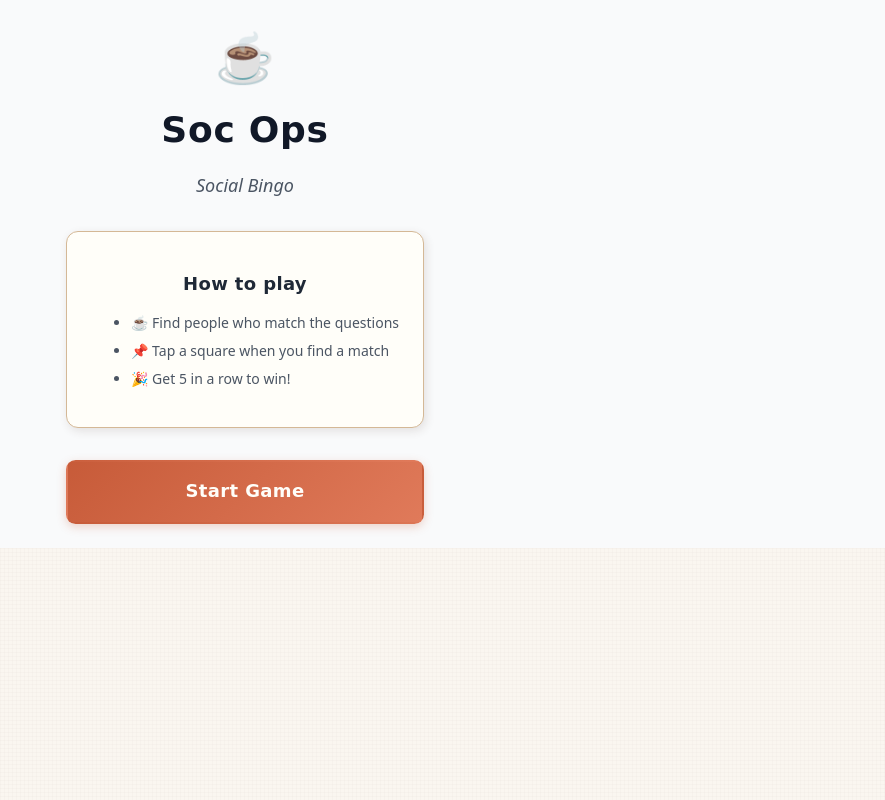
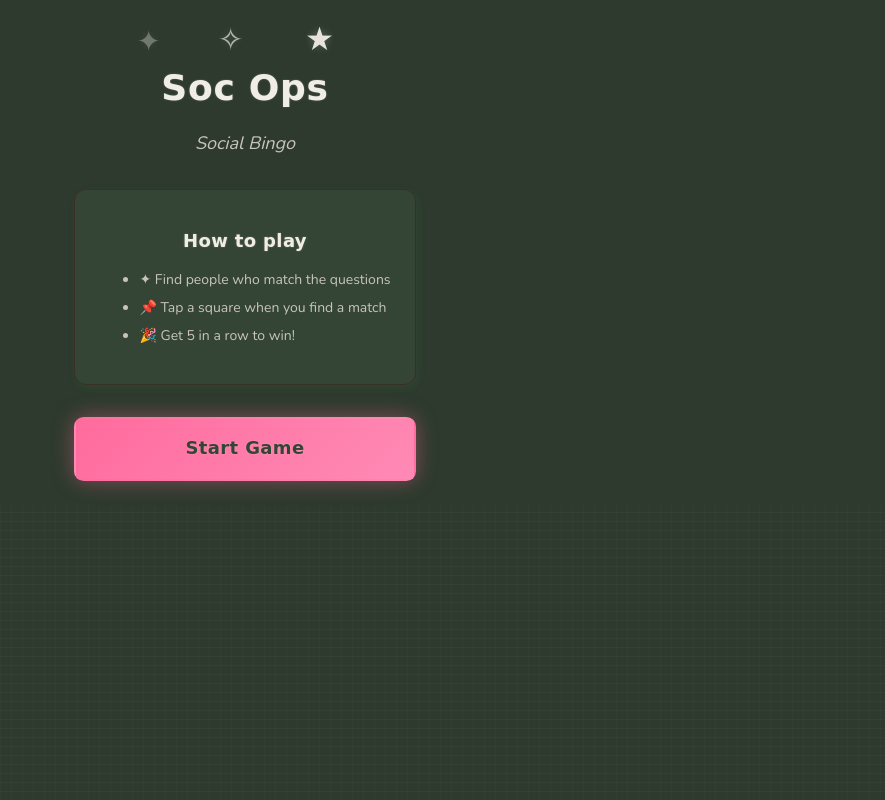
Before and after one commit to dianeshan/my-soc-ops-python, a FastAPI app: page / in a window 1280 px wide. Shown: the whole page, without its empty margins (395-1280 px from the left). Run offline with FastAPI, Linux system fonts and the light colour scheme.

Commit message:
feat: add retro chalkboard diner theme variant styling
Agent-Logs-Url: https://github.com/dianeshan/my-soc-ops-python/sessions/08ba022b-c941-4b44-9e24-e712ddd5c05b

Co-authored-by: dianeshan <59817704+dianeshan@users.noreply.github.com>

```diff
--- a/app/static/css/app.css
+++ b/app/static/css/app.css
@@ -27,23 +27,23 @@
 
 /* --- Design Tokens --- */
 :root {
-    --cream:        #faf6f0;
-    --linen:        #f3ece2;
-    --cork:         #d4b896;
-    --cork-dark:    #b89a72;
-    --espresso:     #3e2723;
-    --espresso-mid: #5d4037;
-    --espresso-light: #8d6e63;
-    --terracotta:   #c75b39;
-    --terracotta-light: #e07a5a;
-    --sage:         #a8c5a0;
-    --sage-dark:    #7da574;
-    --sage-light:   #dcecd8;
-    --mustard:      #d4a843;
-    --mustard-light:#f5e6b8;
-    --mustard-dark: #b8922e;
-    --paper:        #fffef9;
-    --paper-shadow: rgba(62, 39, 35, 0.12);
+    --cream:        #2d3a2d;
+    --linen:        #243024;
+    --cork:         #3a2f25;
+    --cork-dark:    #2a1f15;
+    --espresso:     #f0ede6;
+    --espresso-mid: #c8c4bc;
+    --espresso-light: #9a968e;
+    --terracotta:   #ff6b9d;
+    --terracotta-light: #ff8ab5;
+    --sage:         #22c55e;
+    --sage-dark:    #4ade80;
+    --sage-light:   #1a3a1a;
+    --mustard:      #ffd93d;
+    --mustard-light:#3a3510;
+    --mustard-dark: #ffe066;
+    --paper:        #354535;
+    --paper-shadow: rgba(74, 222, 128, 0.08);
     --overlay:      rgba(62, 39, 35, 0.55);
     --coffee-brown: #6f4e37;
     --coffee-light: #a67c52;
@@ -63,21 +63,21 @@ body {
     -webkit-tap-highlight-color: transparent;
     color: var(--espresso);
     background-color: var(--cream);
-    /* Linen texture */
+    /* Chalk dust texture */
     background-image:
         repeating-linear-gradient(
             0deg,
             transparent,
-            transparent 3px,
-            rgba(62, 39, 35, 0.018) 3px,
-            rgba(62, 39, 35, 0.018) 4px
+            transparent 8px,
+            rgba(240, 237, 230, 0.03) 8px,
+            rgba(240, 237, 230, 0.03) 9px
         ),
         repeating-linear-gradient(
             90deg,
             transparent,
-            transparent 3px,
-            rgba(62, 39, 35, 0.018) 3px,
-            rgba(62, 39, 35, 0.018) 4px
+            transparent 10px,
+            rgba(240, 237, 230, 0.02) 10px,
+            rgba(240, 237, 230, 0.02) 11px
         );
 }
 
@@ -178,6 +178,7 @@ button:disabled {
 .cozy-heading {
     font-family: 'Gaegu', cursive;
     letter-spacing: 0.02em;
+    text-shadow: 0 0 2px rgba(240, 237, 230, 0.3);
 }
 
 /* --- Borders & Shadows --- */
@@ -244,27 +245,27 @@ button:active .active\:bg-accent-light { background-color: var(--terracotta-ligh
     border-radius: 0.6rem;
     font-weight: 700;
     letter-spacing: 0.02em;
-    box-shadow: 0 3px 10px rgba(199, 91, 57, 0.25);
+    box-shadow: 0 0 15px rgba(255, 107, 157, 0.3);
     transition: transform 0.15s ease, box-shadow 0.15s ease;
 }
 .btn-cozy:hover {
     transform: translateY(-1px);
-    box-shadow: 0 5px 16px rgba(199, 91, 57, 0.35);
+    box-shadow: 0 0 20px rgba(255, 107, 157, 0.45);
 }
 .btn-cozy:active {
     transform: translateY(0);
-    box-shadow: 0 2px 6px rgba(199, 91, 57, 0.2);
+    box-shadow: 0 0 10px rgba(255, 107, 157, 0.25);
 }
 
 /* --- Cozy Back Button --- */
 .btn-back {
-    color: var(--espresso-light);
+    color: var(--espresso);
     border-radius: 0.4rem;
     transition: color 0.15s ease, background-color 0.15s ease;
 }
 .btn-back:hover {
-    color: var(--espresso);
-    background-color: var(--linen);
+    color: var(--terracotta);
+    background-color: rgba(255, 107, 157, 0.12);
 }
 
 /* --- Cork Board Background --- */
@@ -635,12 +645,44 @@ button:active .active\:bg-accent-light { background-color: var(--terracotta-ligh
 
 .modal-card {
     background: var(--paper);
-    border: 2px solid var(--cork);
+    border: 2px solid var(--terracotta);
     border-radius: 1rem;
     box-shadow:
-        0 0 40px rgba(212, 168, 67, 0.2),
-        0 12px 28px rgba(62, 39, 35, 0.18);
+        0 0 28px rgba(255, 107, 157, 0.25),
+        0 0 44px rgba(74, 222, 128, 0.12);
     animation: modal-pop 0.4s ease-out both;
+}
+
+.landing-cta {
+    animation: diner-neon-pulse 1.8s ease-in-out infinite;
+}
+
+@keyframes diner-neon-pulse {
+    0%, 100% { box-shadow: 0 0 12px rgba(255, 107, 157, 0.25); }
+    50% { box-shadow: 0 0 24px rgba(255, 107, 157, 0.45); }
+}
+
+.chalk-sparkles {
+    position: relative;
+    height: 1.4rem;
+}
+
+.chalk-sparkle {
+    position: absolute;
+    top: 0;
+    color: var(--espresso);
+    opacity: 0.75;
+    text-shadow: 0 0 8px rgba(240, 237, 230, 0.25);
+    animation: chalk-twinkle 2.2s ease-in-out infinite;
+}
+
+.chalk-sparkle:nth-child(1) { left: 18%; animation-delay: 0s; }
+.chalk-sparkle:nth-child(2) { left: 42%; animation-delay: 0.6s; }
+.chalk-sparkle:nth-child(3) { left: 68%; animation-delay: 1.1s; }
+
+@keyframes chalk-twinkle {
+    0%, 100% { opacity: 0.35; transform: translateY(0) scale(0.95); }
+    50% { opacity: 0.95; transform: translateY(-2px) scale(1.08); }
 }
 @keyframes modal-pop {
     0%   { opacity: 0; transform: scale(0.85) translateY(16px); }
@@ -655,7 +697,7 @@ body,
 }
 
 body {
-    font-family: system-ui, -apple-system, sans-serif;
+    font-family: 'Nunito', Georgia, serif;
     -webkit-tap-highlight-color: transparent;
 }
 
@@ -699,26 +741,26 @@ body {
 .mb-8 { margin-bottom: 2rem; }
 .mx-auto { margin-left: auto; margin-right: auto; }
 
-.bg-white { background-color: #ffffff; }
-.bg-gray-50 { background-color: #f9fafb; }
-.bg-gray-100 { background-color: #f3f4f6; }
-.bg-amber-100 { background-color: #fef3c7; }
-.bg-amber-200 { background-color: #fde68a; }
-.bg-accent { background-color: #2563eb; }
-.bg-marked { background-color: #dcfce7; }
+.bg-white { background-color: var(--paper); }
+.bg-gray-50 { background-color: var(--cream); }
+.bg-gray-100 { background-color: var(--linen); }
+.bg-amber-100 { background-color: var(--mustard-light); }
+.bg-amber-200 { background-color: var(--mustard); }
+.bg-accent { background-color: var(--terracotta); }
+.bg-marked { background-color: var(--sage-light); }
 .bg-black\/50 { background-color: rgba(0, 0, 0, 0.5); }
 
-.text-white { color: #ffffff; }
-.text-gray-500 { color: #6b7280; }
-.text-gray-600 { color: #4b5563; }
-.text-gray-700 { color: #374151; }
-.text-gray-800 { color: #1f2937; }
-.text-gray-900 { color: #111827; }
-.text-green-600 { color: #16a34a; }
-.text-green-800 { color: #166534; }
-.text-amber-500 { color: #f59e0b; }
-.text-amber-800 { color: #92400e; }
-.text-amber-900 { color: #78350f; }
+.text-white { color: var(--paper); }
+.text-gray-500 { color: var(--espresso-light); }
+.text-gray-600 { color: var(--espresso-mid); }
+.text-gray-700 { color: var(--espresso-mid); }
+.text-gray-800 { color: var(--espresso); }
+.text-gray-900 { color: var(--espresso); }
+.text-green-600 { color: var(--sage-dark); }
+.text-green-800 { color: var(--sage-dark); }
+.text-amber-500 { color: var(--mustard); }
+.text-amber-800 { color: var(--mustard-dark); }
+.text-amber-900 { color: var(--espresso); }
 
 .text-xs { font-size: 0.75rem; line-height: 1rem; }
 .text-sm { font-size: 0.875rem; line-height: 1.25rem; }
--- a/app/templates/components/bingo_modal.html
+++ b/app/templates/components/bingo_modal.html
@@ -23,8 +23,8 @@
             <div class="coffee-saucer"></div>
         </div>
 
-        <h2 class="text-3xl font-bold cozy-heading mb-2" style="color: var(--mustard-dark);">BINGO!</h2>
-        <p class="text-gray-600 mb-6" style="font-style: italic;">You completed a line! Enjoy your coffee ☕</p>
+        <h2 class="text-3xl font-bold cozy-heading mb-2" style="color: var(--mustard-dark); text-shadow: 0 0 10px rgba(255, 217, 61, 0.35);">BINGO!</h2>
+        <p class="text-gray-600 mb-6" style="font-style: italic; color: var(--espresso-mid);">You completed a line! Enjoy your coffee ☕</p>
 
         <button
             hx-post="/dismiss-modal"
--- a/app/templates/components/start_screen.html
+++ b/app/templates/components/start_screen.html
@@ -1,14 +1,18 @@
 <div id="game-container">
 <div class="flex flex-col items-center justify-center min-h-full p-6 bg-gray-50 animate-fade-in">
     <div class="text-center max-w-sm">
-        <div class="mb-2" style="font-size: 3rem;">☕</div>
+        <div class="chalk-sparkles mb-2 text-3xl">
+            <span class="chalk-sparkle">✦</span>
+            <span class="chalk-sparkle">✧</span>
+            <span class="chalk-sparkle">★</span>
+        </div>
         <h1 class="text-4xl font-bold text-gray-900 mb-2 cozy-heading">Soc Ops</h1>
         <p class="text-lg text-gray-600 mb-8" style="font-style: italic;">Social Bingo</p>
 
         <div class="cozy-card p-6 mb-8">
             <h2 class="font-semibold text-gray-800 mb-3 cozy-heading text-lg">How to play</h2>
             <ul class="text-left text-gray-600 text-sm space-y-2">
-                <li>☕ Find people who match the questions</li>
+                <li>✦ Find people who match the questions</li>
                 <li>📌 Tap a square when you find a match</li>
                 <li>🎉 Get 5 in a row to win!</li>
             </ul>
@@ -18,7 +22,7 @@
             hx-post="/start"
             hx-target="#game-container"
             hx-swap="outerHTML"
-            class="w-full btn-cozy py-4 px-8 text-lg cozy-heading">
+            class="w-full btn-cozy landing-cta py-4 px-8 text-lg cozy-heading">
             Start Game
         </button>
     </div>
```
Also changed, not shown: other parts of app/static/css/app.css (+18 -9 lines).
